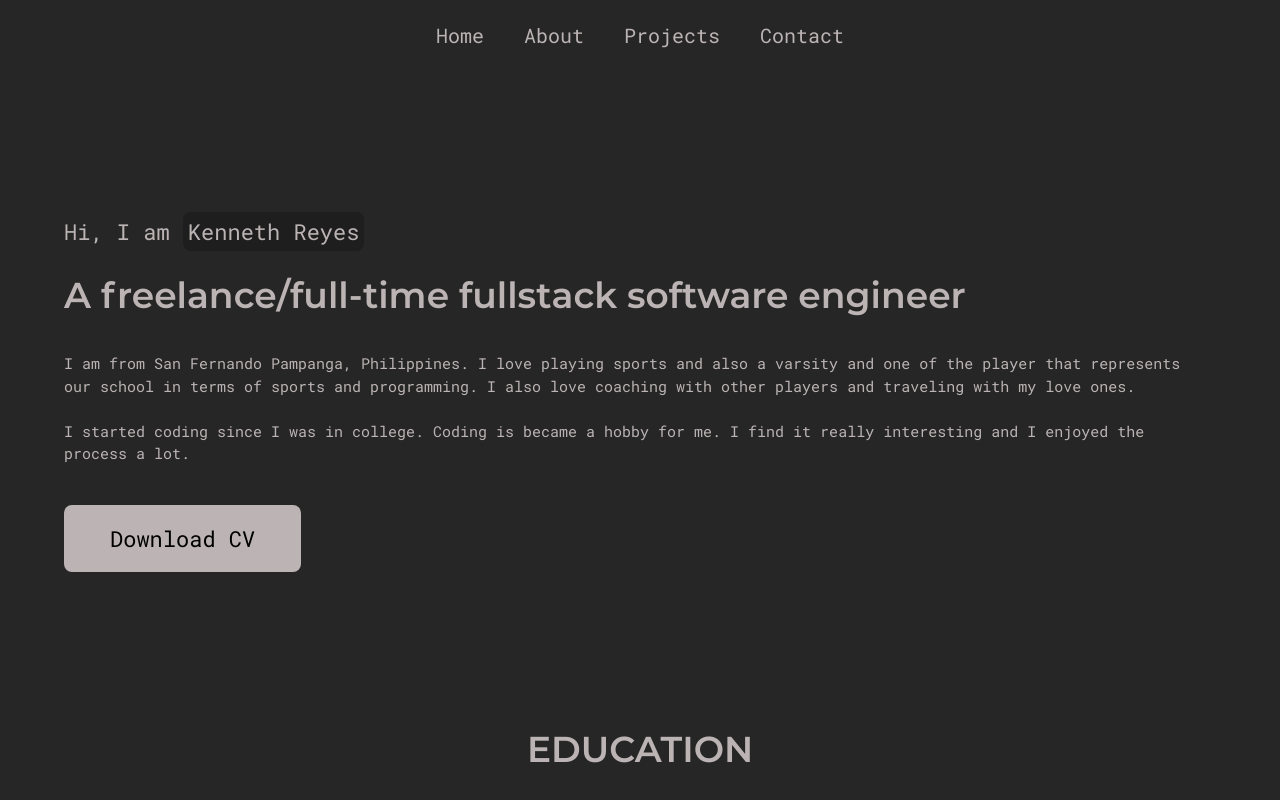
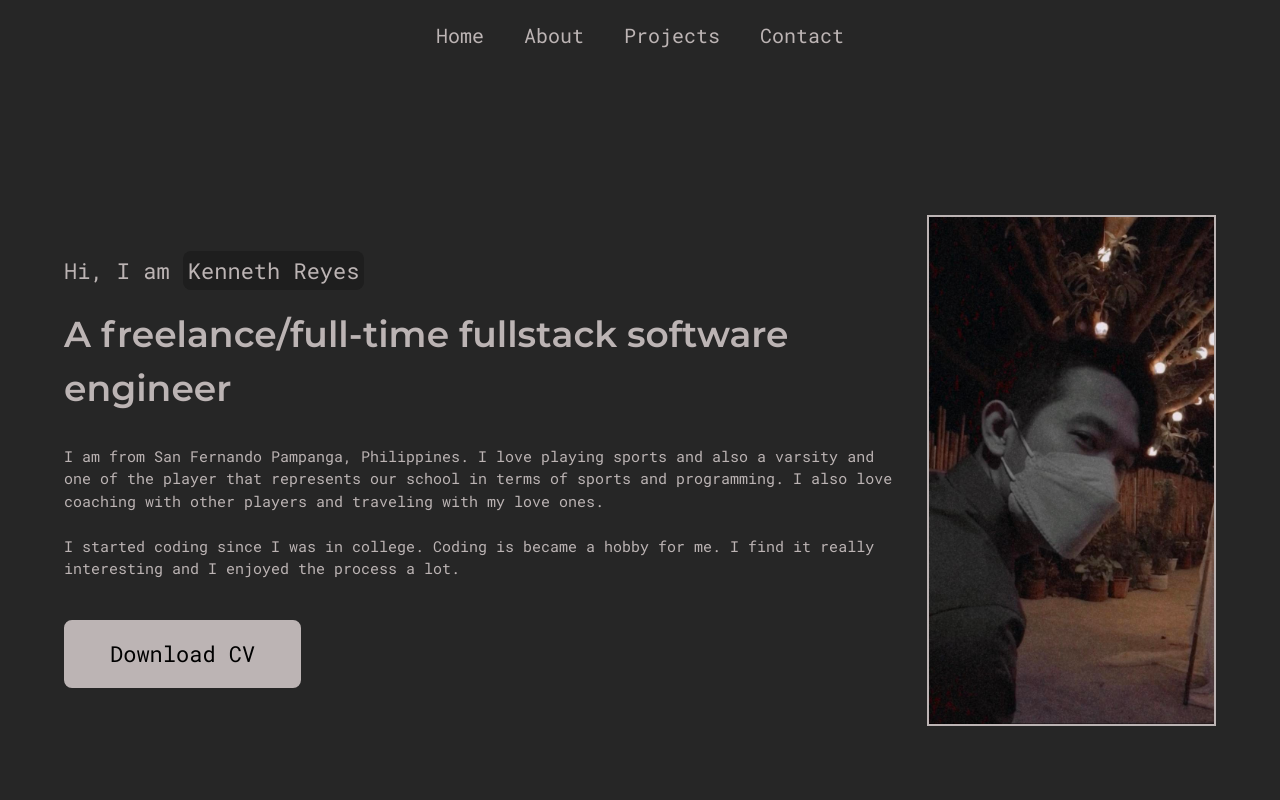
Before and after one commit to kenichii/my-portfolio, a Vue app: page /about in a window 1280 px wide. Shown: the top 800 px of the page. Built offline with nearby package versions, Linux system fonts and the light colour scheme; a web font is replaced by a local one.

Commit message:
added image in about me

```diff
--- a/src/pages/About.vue
+++ b/src/pages/About.vue
@@ -12,7 +12,7 @@
     flex: 3;
   }
   .right {
-    flex: 2;
+    // flex: 2;
   }
   .about__subheading {
     font-size: 2.2rem;
@@ -106,9 +106,9 @@
           </div>
           <a href="/files/Kenneth-Reyes-(CV).pdf" download class="download_pdf">Download CV</a>
         </div>
-        <!-- <div className="right">
-              <img src={AboutImg} alt="me" />
-            </div> -->
+        <div class="right">
+          <img src="@/assets/other/me6.jpg" alt="me" />
+        </div>
       </div>
       <div class="about__info__items">
         <div class="about__info__item">
```
Also changed, not shown: src/assets/other/me6.jpg (added).
